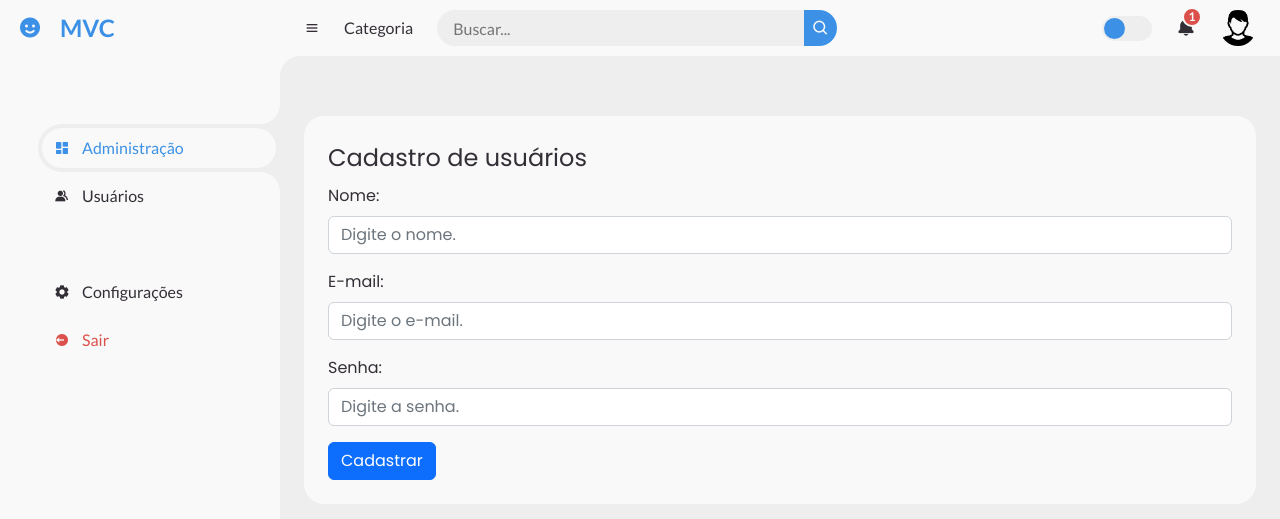
After one commit to gomes2191/zay, a PHP site: template app/views/register/register.view.php in a window 1280 px wide. The commit adds this page. Shown: the top 519 px of the page. Run offline with PHP 8.4, Linux system fonts and the light colour scheme; the template is opened without the code that fills it, so the values that code supplies are empty.

Commit message:
Atualizações no projeto.

```diff
--- /dev/null
+++ b/app/views/register/register.view.php
@@ -0,0 +1,32 @@
+<?php require_once(__DIR__ . "/../partials/header.php"); ?>
+
+
+
+
+
+<div class="table-data">
+    <div class="order">
+        <form method="POST" action="/register">
+            <fieldset>
+                <legend>Cadastro de usuários</legend>
+                <div class="mb-3">
+                    <label for="name" class="form-label">Nome:</label>
+                    <input type="text" name="name" class="form-control" placeholder="Digite o nome.">
+                </div>
+                <div class="mb-3">
+                    <label for="email" class="form-label">E-mail:</label>
+                    <input type="email" name="email" class="form-control" placeholder="Digite o e-mail.">
+                </div>
+
+                <div class="mb-3">
+                    <label for="password" class="form-label">Senha:</label>
+                    <input type="password" name="password" class="form-control" placeholder="Digite a senha.">
+                </div>
+                <button type="submit" class="btn btn-primary">Cadastrar</button>
+            </fieldset>
+        </form>
+
+    </div>
+</div>
+
+<?php require_once(__DIR__ . "/../partials/footer.php"); ?>
```
Also changed, not shown: app/controllers/RegistersController.php (added, +43 -0 lines), app/models/Register.php (added, +20 -0 lines), app/routes.php (+10 -0 lines), app/views/users.view.php (+5 -5 lines), 2 other files.
